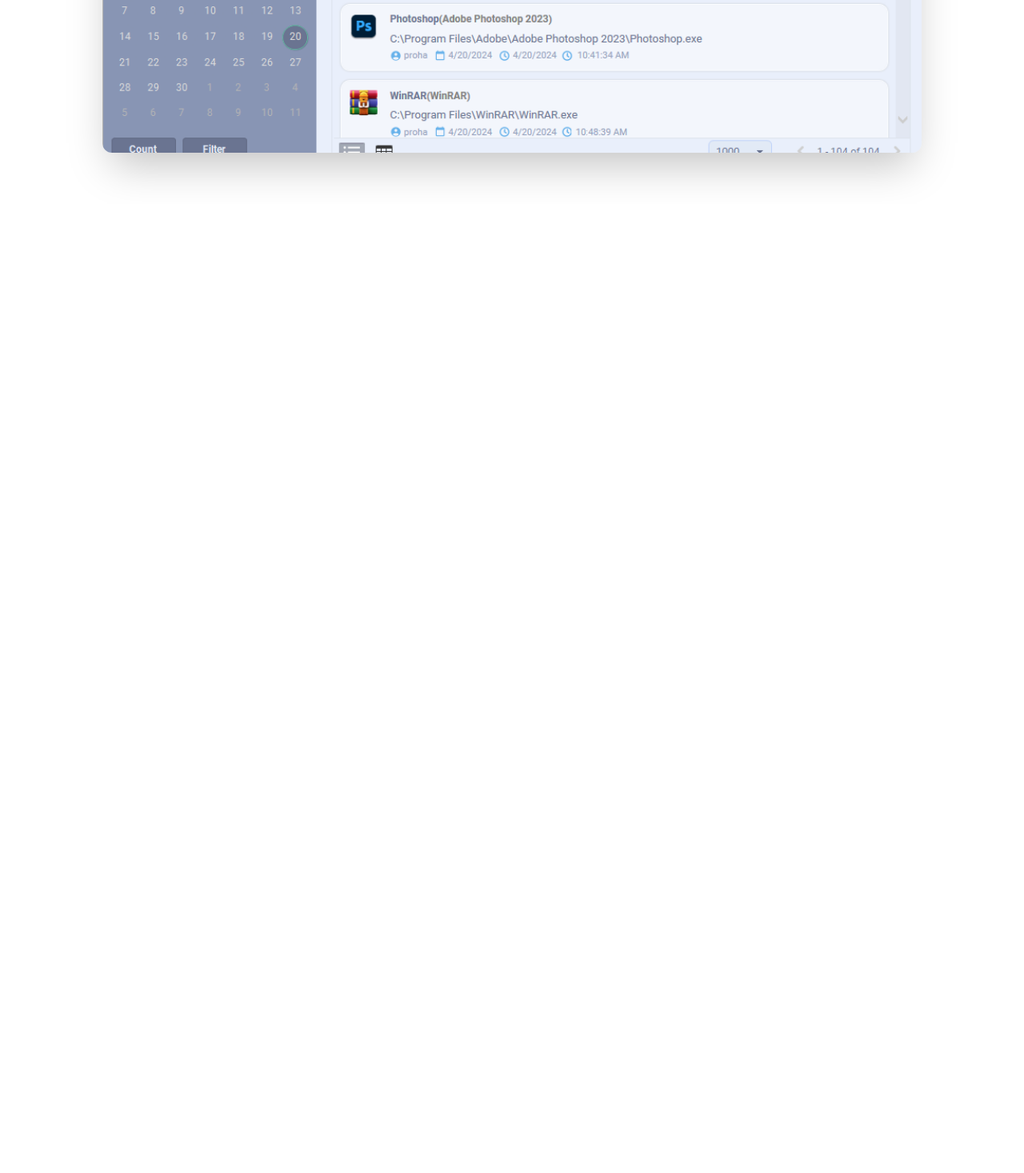
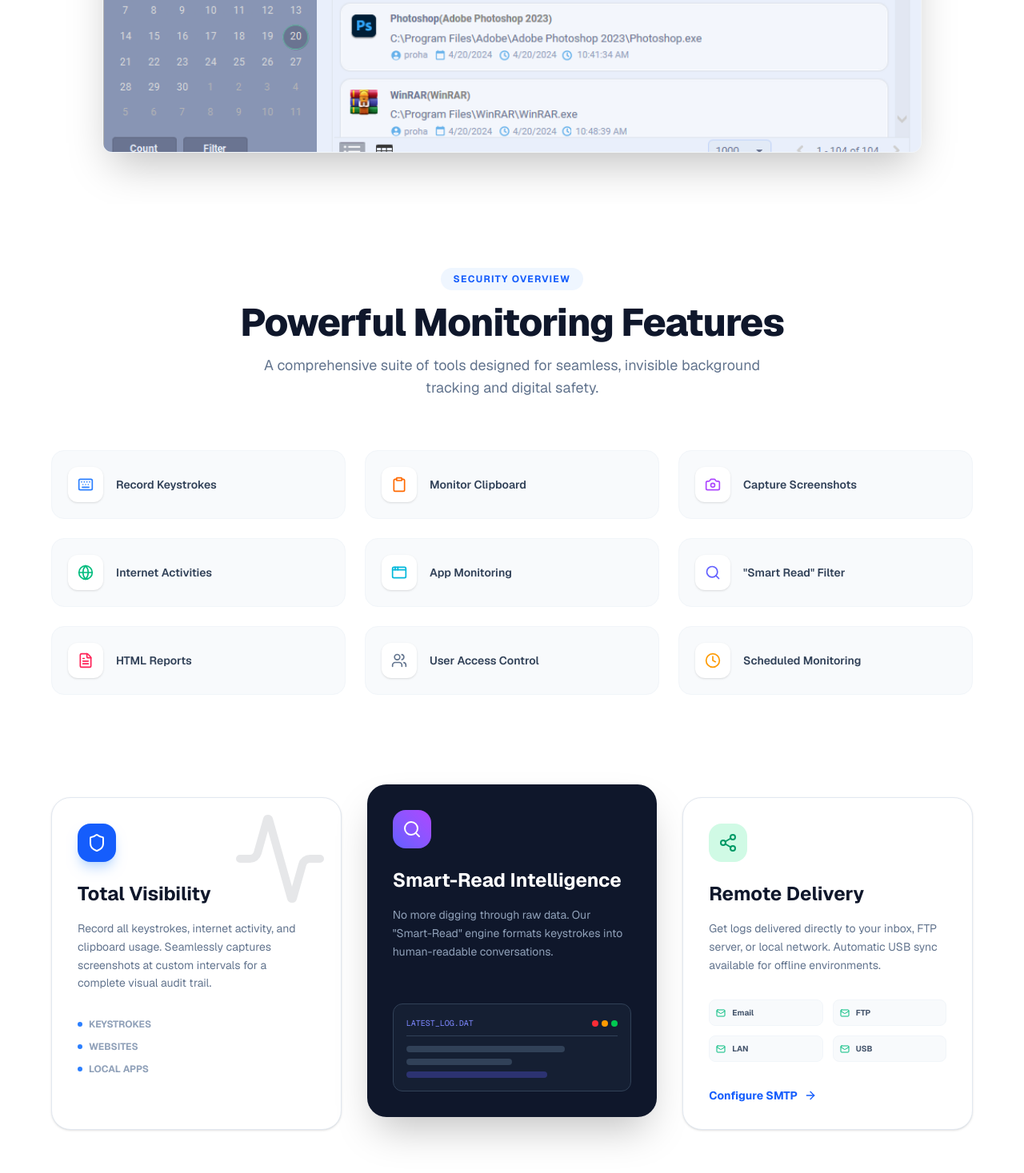
Before and after one commit to NavodWijesooriya/best_key_logger, a Next.js app: page / in a window 1280 px wide. Shown: the part 1330-2797 px from the top of the page at 80% size. Before the commit the page ends 1585 px from the top, so only its background shows below. Built offline with nearby package versions, Linux system fonts and the light colour scheme.

Commit message:
add more updates

```diff
--- a/app/page.tsx
+++ b/app/page.tsx
@@ -1,11 +1,13 @@
 import Hero from "@/components/Hero";
 import Features from "@/components/Features";
+import MainFeatures from "@/components/MainFeatures";
 
 export default function Home() {
   return (
     <div className="w-full min-h-screen overflow-x-hidden">
       <Hero />
       <Features />
+      <MainFeatures />
     </div>
   );
 }
--- a/components/Features.tsx
+++ b/components/Features.tsx
@@ -19,9 +19,9 @@
   const currentFeature = featureList[activeIndex];
 
   return (
-    <section className="w-full py-12 sm:py-16">
-      <div className="mx-auto w-full max-w-7xl px-4 sm:px-6 lg:px-8 font-sans text-gray-800">
-        <nav className="mb-8 border-b border-gray-100 pb-2">
+    <section className="w-full py-12 sm:py-16 bg-white">
+      <div className="mx-auto w-full max-w-7xl px-4 sm:px-6 lg:px-8 font-sans text-slate-900">
+        <nav className="mb-8 border-b border-slate-100 pb-2">
           <ul className="flex flex-wrap items-center justify-center gap-x-8 gap-y-3 sm:gap-x-12">
             {featureList.map((feature, index) => (
               <li
@@ -30,7 +30,7 @@
                 className={`
                   flex items-center cursor-pointer pb-2
                   text-base sm:text-lg font-medium
-                  ${index === activeIndex ? 'text-blue-600 border-b-4 border-blue-600' : 'text-gray-500'}
+                  ${index === activeIndex ? 'text-blue-600 border-b-4 border-blue-600' : 'text-slate-500'}
                   transition-all duration-300 ease-in-out
                 `}
               >
@@ -41,7 +41,7 @@
           </ul>
         </nav>
 
-        <div className="mx-auto mt-4 w-full max-w-5xl overflow-hidden rounded-xl shadow-2xl aspect-video bg-slate-100">
+        <div className="mx-auto mt-4 w-full max-w-5xl overflow-hidden rounded-xl shadow-2xl aspect-video bg-slate-50 border border-slate-100">
           <img
             src={currentFeature.image}
             alt={`${currentFeature.name} feature view`}
--- /dev/null
+++ b/components/MainFeatures.tsx
@@ -0,0 +1,136 @@
+import React from 'react';
+import {
+  Keyboard, Clipboard, Camera, Globe, AppWindow, FileText,
+  Users, Clock, Lock, ShieldCheck, Mail, Trash2, EyeOff,
+  Zap, UserRound, Filter, Hourglass, Ban, HardDrive, Search,
+  Calendar, User, ArrowRight, Shield, Activity, Share2
+} from 'lucide-react';
+
+const BestFreeKeyloggerUI = () => {
+  const features = [
+    { icon: <Keyboard size={20} />, text: "Record Keystrokes", color: "text-blue-500" },
+    { icon: <Clipboard size={20} />, text: "Monitor Clipboard", color: "text-orange-500" },
+    { icon: <Camera size={20} />, text: "Capture Screenshots", color: "text-purple-500" },
+    { icon: <Globe size={20} />, text: "Internet Activities", color: "text-emerald-500" },
+    { icon: <AppWindow size={20} />, text: "App Monitoring", color: "text-cyan-500" },
+    { icon: <Search size={20} />, text: '"Smart Read" Filter', color: "text-indigo-500" },
+    { icon: <FileText size={20} />, text: "HTML Reports", color: "text-rose-500" },
+    { icon: <Users size={20} />, text: "User Access Control", color: "text-slate-500" },
+    { icon: <Clock size={20} />, text: "Scheduled Monitoring", color: "text-amber-500" },
+  ];
+
+  return (
+    <div className="bg-white min-h-screen py-20 px-6 font-sans text-slate-900 selection:bg-blue-100">
+      <div className="max-w-6xl mx-auto">
+
+        {/* Header Section */}
+        <div className="text-center mb-16">
+          <span className="inline-block px-4 py-1.5 mb-4 text-xs font-bold tracking-widest uppercase bg-blue-50 text-blue-600 rounded-full">
+            Security Overview
+          </span>
+          <h2 className="text-4xl md:text-5xl font-extrabold tracking-tight text-slate-900 mb-4">
+            Powerful Monitoring Features
+          </h2>
+          <p className="text-slate-500 max-w-2xl mx-auto text-lg">
+            A comprehensive suite of tools designed for seamless, invisible background tracking and digital safety.
+          </p>
+        </div>
+
+        {/* Modern Feature Grid */}
+        <div className="grid grid-cols-1 sm:grid-cols-2 lg:grid-cols-3 gap-6 mb-20">
+          {features.map((item, idx) => (
+            <div key={idx} className="group flex items-center p-5 rounded-2xl bg-slate-50 border border-slate-100 hover:bg-white hover:shadow-xl hover:shadow-blue-500/5 hover:-translate-y-1 transition-all duration-300">
+              <div className={`p-3 rounded-xl bg-white shadow-sm mr-4 ${item.color} group-hover:scale-110 transition-transform`}>
+                {item.icon}
+              </div>
+              <span className="text-sm font-semibold text-slate-700">{item.text}</span>
+            </div>
+          ))}
+        </div>
+
+        {/* Why Choose Section (Modern Bento Layout) */}
+        <div className="grid grid-cols-1 lg:grid-cols-3 gap-8 mt-32">
+
+          {/* Card 1: Monitor Everything */}
+          <div className="relative group bg-white rounded-3xl p-8 border border-slate-200 shadow-sm hover:shadow-2xl transition-all duration-500 overflow-hidden">
+            <div className="absolute top-0 right-0 p-4 opacity-10 group-hover:opacity-20 transition-opacity">
+              <Activity size={120} />
+            </div>
+            <div className="relative z-10">
+              <div className="w-12 h-12 bg-blue-600 rounded-2xl flex items-center justify-center text-white mb-6 shadow-lg shadow-blue-200">
+                <Shield size={24} />
+              </div>
+              <h3 className="text-2xl font-bold mb-4">Total Visibility</h3>
+              <p className="text-slate-500 text-sm leading-relaxed mb-8">
+                Record all keystrokes, internet activity, and clipboard usage. Seamlessly captures screenshots at custom intervals for a complete visual audit trail.
+              </p>
+              <ul className="space-y-3">
+                {['Keystrokes', 'Websites', 'Local Apps'].map((t) => (
+                  <li key={t} className="flex items-center text-xs font-bold text-slate-400">
+                    <div className="w-1.5 h-1.5 rounded-full bg-blue-500 mr-2" /> {t.toUpperCase()}
+                  </li>
+                ))}
+              </ul>
+            </div>
+          </div>
+
+          {/* Card 2: Smart Reporting (Highlighted) */}
+          <div className="relative group bg-slate-900 rounded-3xl p-8 shadow-2xl lg:-translate-y-4 transition-all duration-500">
+            <div className="relative z-10 flex flex-col h-full">
+              <div className="w-12 h-12 bg-gradient-to-tr from-indigo-500 to-purple-500 rounded-2xl flex items-center justify-center text-white mb-6">
+                <Search size={24} />
+              </div>
+              <h3 className="text-2xl font-bold mb-4 text-white">Smart-Read Intelligence</h3>
+              <p className="text-slate-400 text-sm leading-relaxed mb-6">
+                No more digging through raw data. Our "Smart-Read" engine formats keystrokes into human-readable conversations.
+              </p>
+
+              {/* Report Preview UI */}
+              <div className="mt-auto bg-slate-800/50 rounded-xl p-4 border border-slate-700">
+                <div className="flex items-center justify-between mb-3 border-b border-slate-700 pb-2">
+                  <span className="text-[10px] text-indigo-400 font-mono">LATEST_LOG.DAT</span>
+                  <div className="flex gap-1">
+                    <div className="w-2 h-2 rounded-full bg-red-500" />
+                    <div className="w-2 h-2 rounded-full bg-amber-500" />
+                    <div className="w-2 h-2 rounded-full bg-green-500" />
+                  </div>
+                </div>
+                <div className="space-y-2">
+                  <div className="h-2 w-3/4 bg-slate-700 rounded" />
+                  <div className="h-2 w-1/2 bg-slate-700 rounded" />
+                  <div className="h-2 w-2/3 bg-indigo-500/30 rounded" />
+                </div>
+              </div>
+            </div>
+          </div>
+
+          {/* Card 3: Delivery Methods */}
+          <div className="relative group bg-white rounded-3xl p-8 border border-slate-200 shadow-sm hover:shadow-2xl transition-all duration-500 overflow-hidden">
+            <div className="w-12 h-12 bg-emerald-100 rounded-2xl flex items-center justify-center text-emerald-600 mb-6">
+              <Share2 size={24} />
+            </div>
+            <h3 className="text-2xl font-bold mb-4 text-slate-900">Remote Delivery</h3>
+            <p className="text-slate-500 text-sm leading-relaxed mb-8">
+              Get logs delivered directly to your inbox, FTP server, or local network. Automatic USB sync available for offline environments.
+            </p>
+
+            <div className="grid grid-cols-2 gap-3">
+              {['Email', 'FTP', 'LAN', 'USB'].map((method) => (
+                <div key={method} className="flex items-center p-2 bg-slate-50 rounded-lg text-[10px] font-bold text-slate-600 border border-slate-100">
+                  <Mail size={12} className="mr-2 text-emerald-500" /> {method}
+                </div>
+              ))}
+            </div>
+
+            <button className="mt-8 flex items-center text-blue-600 font-bold text-sm group-hover:translate-x-2 transition-transform">
+              Configure SMTP <ArrowRight size={16} className="ml-2" />
+            </button>
+          </div>
+
+        </div>
+      </div>
+    </div>
+  );
+};
+
+export default BestFreeKeyloggerUI;
```
